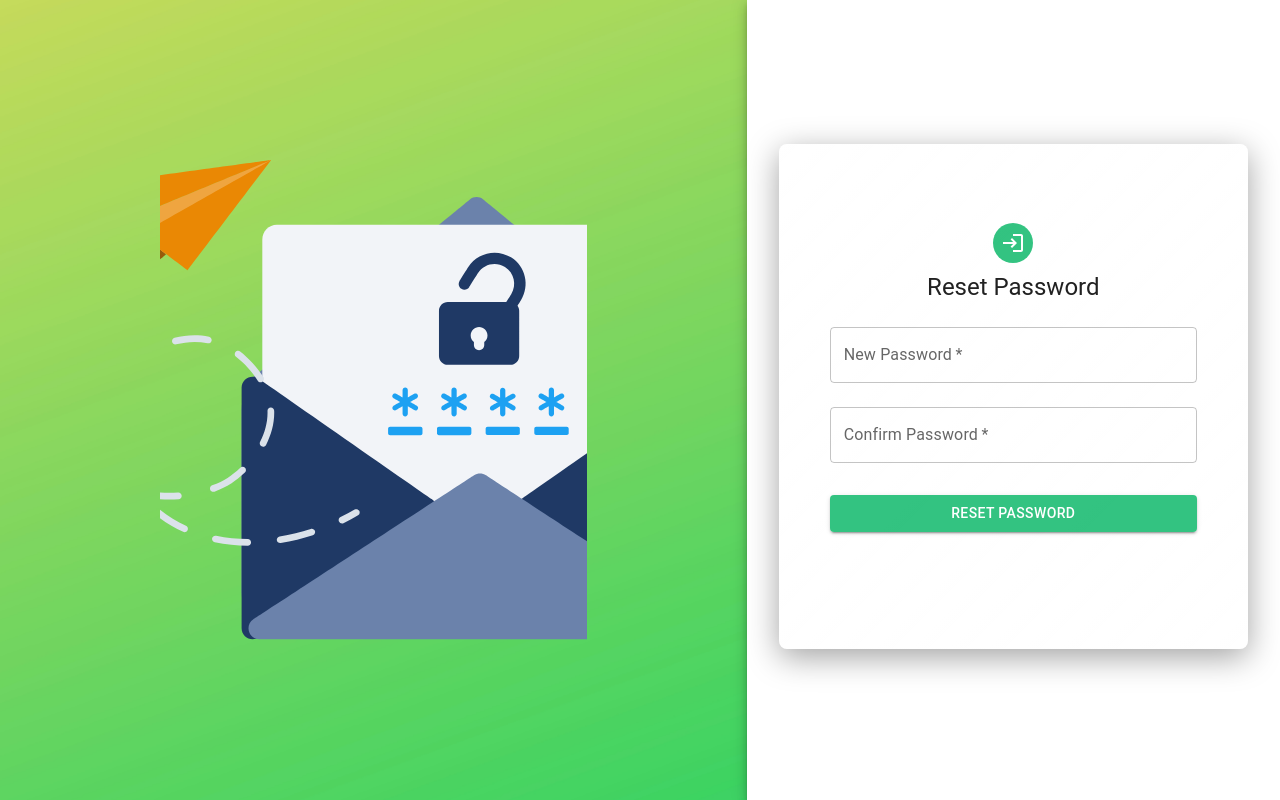
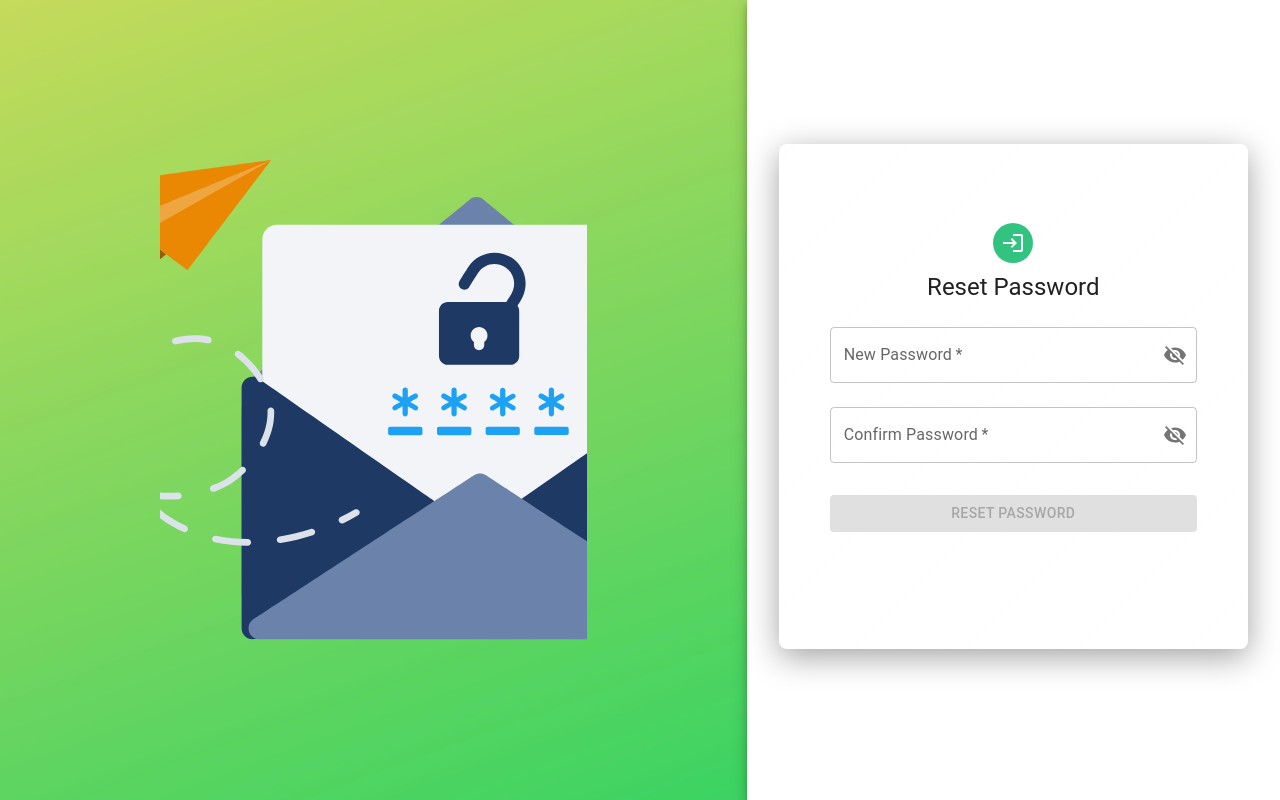
Before and after one commit to NilrajM/playMate-application, a React (Create React App) app in the folder client/playmate-app/: page /resetpassword/1 in a window 1280 px wide. Built offline with nearby package versions, Linux system fonts and the light colour scheme.

Commit message:
Added validations, snackbar and api integration for the reset password page

```diff
--- a/client/playmate-app/src/pages/ResetPasswordPage.tsx
+++ b/client/playmate-app/src/pages/ResetPasswordPage.tsx
@@ -1,12 +1,27 @@
-import { ReactElement, useState } from "react"
-import { Avatar, Box, Grid, Typography, TextField, Button, Link, Checkbox, FormControlLabel, Paper, CssBaseline, Slide} from "@mui/material"
+import { ReactElement, useEffect, useState } from "react"
+import { Avatar, Box, Grid, Typography, TextField, Button, Link, Checkbox, FormControlLabel, Paper, CssBaseline, Slide, InputAdornment, IconButton, AlertColor, Snackbar} from "@mui/material"
 import LoginIcon from '@mui/icons-material/Login';
 import backgoundImg from '../../src/assets/background.jpg';
 import resetPageAnimation from '../../src/assets/ResetPasswordPage.json';
 import { useLottie } from "lottie-react";
+import MuiAlert from '@mui/material/Alert';
+import { Visibility, VisibilityOff } from "@mui/icons-material";
+import { useParams } from "react-router-dom";
+import * as userAuthService from '../services/userAuth-service';
 
 const ResetPassword: React.FC = (): ReactElement => {
   const[open, setOpen] = useState<boolean>(true);
+  const {resetToken} = useParams<{resetToken: string}>();
+  const [newPassword, setNewPassword] = useState<string>('');
+  const [confirmPassword, setConfirmPassword] = useState<string>('');
+  const [newPasswordError, setNewPasswordError] = useState<string>('');
+  const [confirmPasswordError, setConfirmPasswordError] = useState<string>('');
+  const [isResetButtonDisabled, setIsResetButtonDisabled] = useState<boolean>(true);
+  const [showPassword, setShowPassword] = useState<boolean>(false);
+  const [showCPassword, setShowCPassword] = useState<boolean>(false);
+  const [snackbarOpen, setSnackbarOpen] = useState<boolean>(false);
+  const [snackbarMessage, setSnackbarMessage] = useState<string>('');
+  const [snackbarSeverity, setSnackbarSeverity] = useState<AlertColor>('success');
   const lottieOptions = {
       loop: false,
       autoplay: true,
@@ -18,8 +33,83 @@ const ResetPassword: React.FC = (): ReactElement => {
 
   const {View} = useLottie(lottieOptions);
 
+  const showSnackbar = (message: string, severity: AlertColor) => {
+    setSnackbarMessage(message);
+    setSnackbarSeverity(severity);
+    setSnackbarOpen(true);
+  }
+
+  const handleCloseSnackbar = () => {
+    setSnackbarOpen(false)
+  }
+
+  const validatePassword = (password: string): boolean => {
+    const passwordRegex = /^(?=.*[A-Z])(?=.*[a-z])(?=.*[@!#*`~]).{8,}$/;
+    return passwordRegex.test(password);
+}
+
+// Function to validate form fields for new password and confirm password
+const validateField = (field: string, value: string): void => {
+    if (!value) {
+      if (field === 'newPassword') {
+        setNewPasswordError('New password is required');
+      } else if (field === 'confirmPassword') {
+        setConfirmPasswordError('Confirm password is required');
+      }
+    }
+    else if(field === 'newPassword' && !validatePassword(value)){
+        if(!(/[!@#$%^&*(),.?":{}|<>]/.test(value))){
+            setNewPasswordError('Password should have a special character')
+        }
+        else if(!(/\d/.test(value))){
+            setNewPasswordError("Password should have a number")
+        }
+        else if(!(/[A-Z]/.test(value))){
+            setNewPasswordError('Password should have a upper case character')
+        }
+        else if(!(/[a-z]/.test(value))){
+            setNewPasswordError('Password should have a lower case character')
+        }
+    }
+    else if(field === 'confirmPassword' && newPassword !== confirmPassword){
+        setConfirmPasswordError('Passwords do not match');
+    }
+    else {
+      setNewPasswordError('');
+      setConfirmPasswordError('');
+    }
+  }
+
+  useEffect(() => {
+    setNewPasswordError('');
+    setConfirmPasswordError('');
+    const isFormComplete = newPassword && confirmPassword;
+    setIsResetButtonDisabled(!isFormComplete);
+  },[newPassword,confirmPassword])
+
+  const handleResetPassword = async () => {
+    try{
+      validateField('newPassword', newPassword);
+      validateField('confirmPassword', confirmPassword);
+
+      if(!newPasswordError && !confirmPasswordError){
+        const resetData = {resetToken, newPassword};
+        const response = await userAuthService.resetPassword(resetData);
+        if(response.success){
+          showSnackbar('Password reset successfully','success')
+        }
+        else{
+          showSnackbar(`Error resetting password: ${response.message}`, 'error')
+        }
+      }
+    }
+    catch(err){
+      showSnackbar('Unexpected error duting password reset', 'error');
+    }
+  }
+
     return(
-
+      <>
         <Grid container component="main" sx={{ height: '100vh', overflow: 'hidden' }}>
         <CssBaseline />
         <Grid
@@ -64,16 +154,30 @@ const ResetPassword: React.FC = (): ReactElement => {
             <Typography component="h1" variant="h5">
               Reset Password
             </Typography>
-            <Box component="form" noValidate  sx={{ mt: 1 }}>
+            <Box sx={{ mt: 1 }}>
               <TextField
                 margin="normal"
                 required
                 fullWidth
                 name="newPassword"
                 label="New Password"
-                type="password"
+                type={showPassword ? 'text' : 'password'}
                 id="newPassword"
-                autoComplete="current-password"
+                autoFocus={!open}
+                value={newPassword}
+                onChange={(e) => setNewPassword(e.target.value)}
+                onBlur={() => validateField('newPassword', newPassword)}
+                error={!!newPasswordError}
+                helperText={newPasswordError}
+                InputProps={{
+                  endAdornment: (
+                    <InputAdornment position="end">
+                      <IconButton onClick={() => setShowPassword(!showPassword)} edge="end">
+                        {showPassword ? <Visibility/>: <VisibilityOff/>}
+                      </IconButton>
+                    </InputAdornment>
+                  )
+                }}
               />
               <TextField
                 margin="normal"
@@ -81,9 +185,23 @@ const ResetPassword: React.FC = (): ReactElement => {
                 fullWidth
                 name="confirmPassword"
                 label="Confirm Password"
-                type="password"
+                type={showCPassword ? 'text' : 'password'}
                 id="confirmPassword"
-                autoComplete="current-password"
+                autoFocus={!open}
+                value={confirmPassword}
+                onChange={(e) => setConfirmPassword(e.target.value)}
+                onBlur={() => validateField('confirmPassword', confirmPassword)}
+                error={!!confirmPasswordError}
+                helperText={confirmPasswordError}
+                InputProps={{
+                  endAdornment: (
+                    <InputAdornment position="end">
+                      <IconButton onClick={() => setShowCPassword(!showCPassword)} edge="end">
+                        {showCPassword ? <Visibility/> : <VisibilityOff/>}
+                      </IconButton>
+                    </InputAdornment>
+                  )
+                }}
               />
 
               <Button
@@ -98,6 +216,8 @@ const ResetPassword: React.FC = (): ReactElement => {
                   },
                   transition: 'background-color 0.3s',
                  }}
+                 onClick={handleResetPassword}
+                 disabled={isResetButtonDisabled}
               >
                 Reset Password
               </Button>
@@ -106,7 +226,12 @@ const ResetPassword: React.FC = (): ReactElement => {
           </Slide>
         </Grid>
       </Grid>
-
+      <Snackbar open={snackbarOpen} autoHideDuration={3000} onClose={handleCloseSnackbar} anchorOrigin={{vertical:'top', horizontal: 'center'}}>
+        <MuiAlert onClose={handleCloseSnackbar} severity={snackbarSeverity} sx={{width: '100%', maxWidth: '600px'}}>
+          {snackbarMessage}
+        </MuiAlert>
+      </Snackbar>
+      </>
     )
 }
 
```
